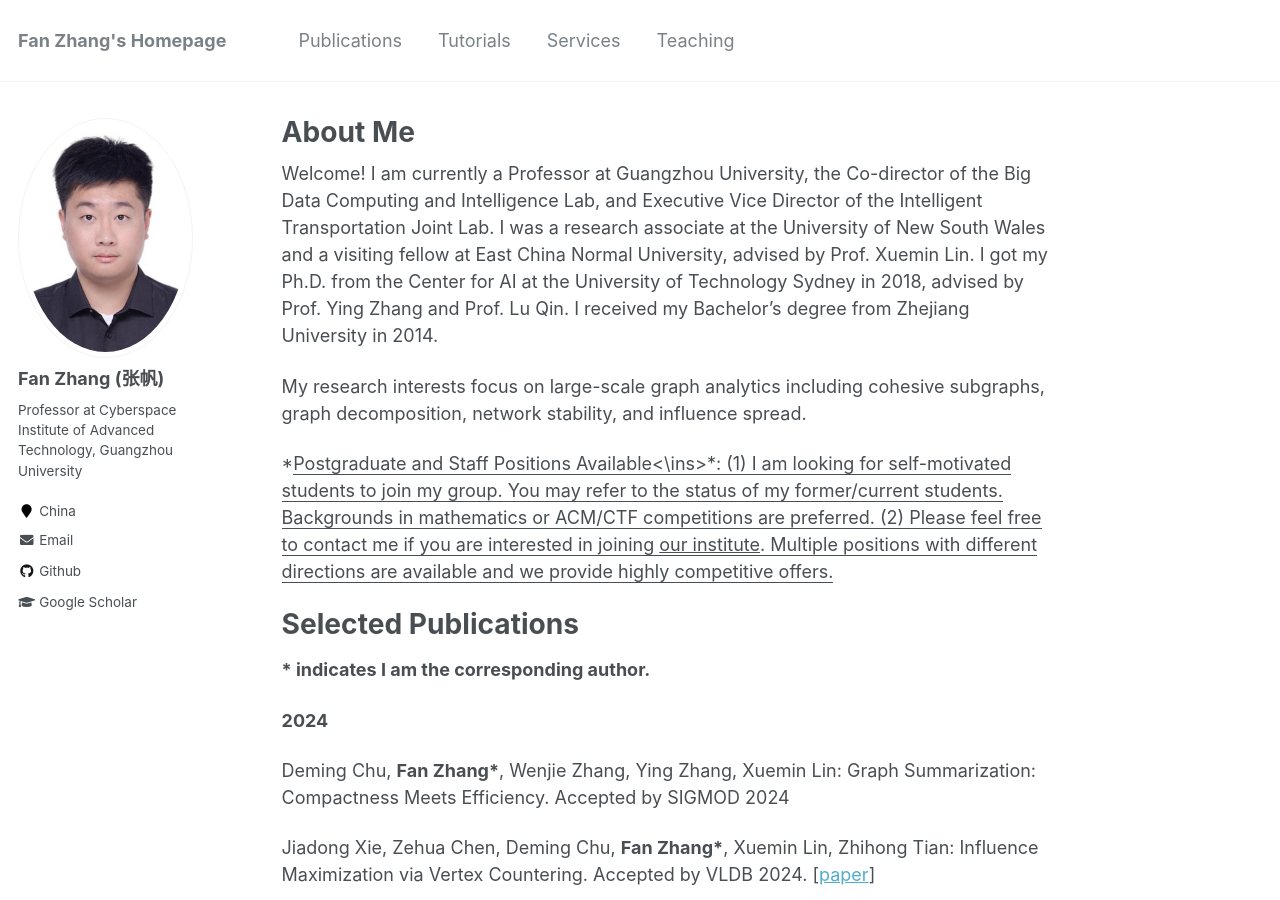
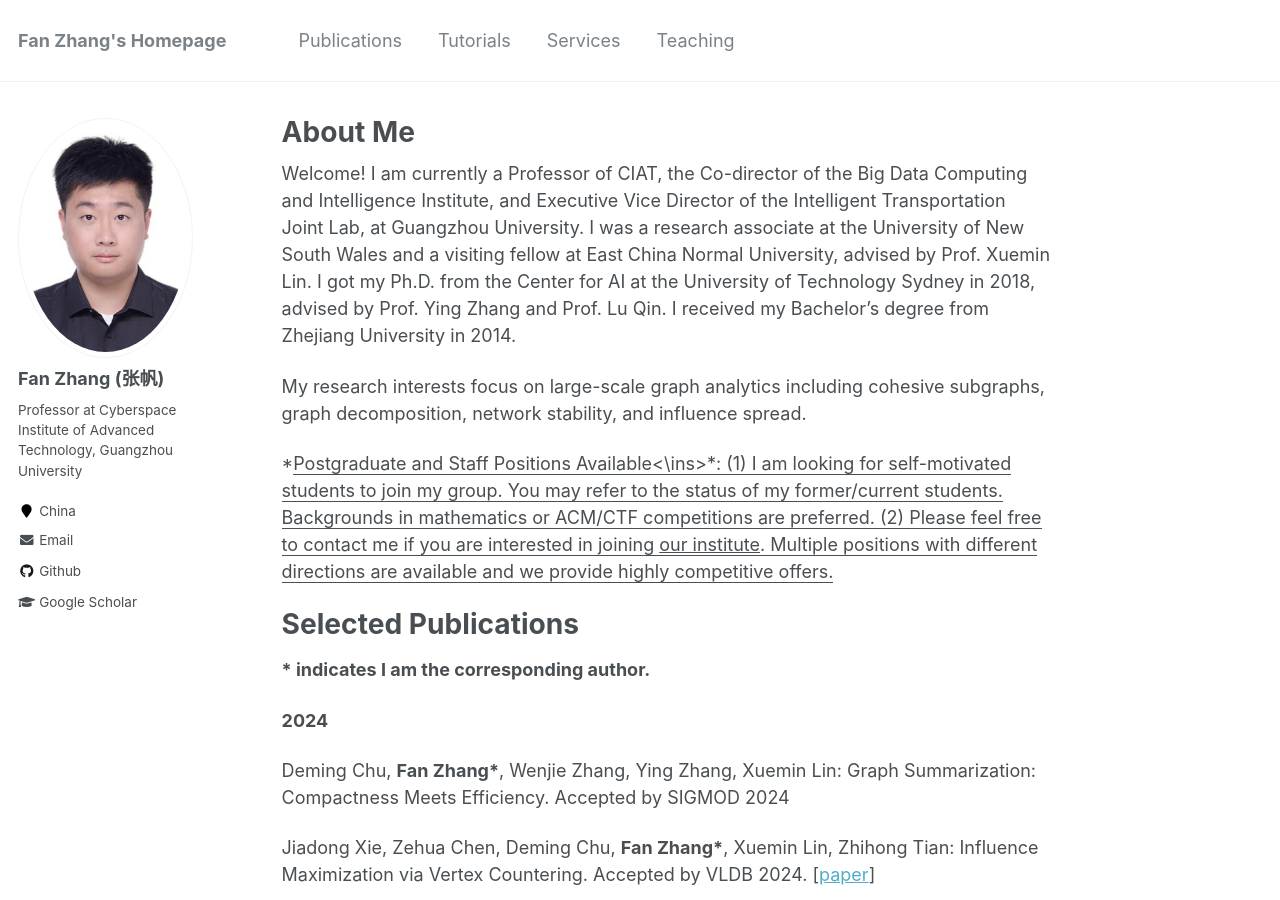
Before and after one commit to fanzhangcs/fanzhangcs.github.io, a Jekyll site: the page built from _pages/about.md, in a window 1280 px wide and 900 px high. Built offline with Jekyll 4.4.1, drawn with Linux system fonts in a browser that asks for light colours.

Commit message:
Update about.md

```diff
--- a/_pages/about.md
+++ b/_pages/about.md
@@ -8,7 +8,7 @@ redirect_from:
   - /about.html
 ---
 
-Welcome! I am currently a Professor at Guangzhou University, the Co-director of the Big Data Computing and Intelligence Lab, and Executive Vice Director of the Intelligent Transportation Joint Lab. I was a research associate at the University of New South Wales and a visiting fellow at East China Normal University, advised by Prof. Xuemin Lin. I got my Ph.D. from the Center for AI at the University of Technology Sydney in 2018, advised by Prof. Ying Zhang and Prof. Lu Qin. I received my Bachelor's degree from Zhejiang University in 2014.
+Welcome! I am currently a Professor of CIAT, the Co-director of the Big Data Computing and Intelligence Institute, and Executive Vice Director of the Intelligent Transportation Joint Lab, at Guangzhou University. I was a research associate at the University of New South Wales and a visiting fellow at East China Normal University, advised by Prof. Xuemin Lin. I got my Ph.D. from the Center for AI at the University of Technology Sydney in 2018, advised by Prof. Ying Zhang and Prof. Lu Qin. I received my Bachelor's degree from Zhejiang University in 2014.
 
 My research interests focus on large-scale graph analytics including cohesive subgraphs, graph decomposition, network stability, and influence spread.
 <!--Link to [DBLP](https://dblp.uni-trier.de/pid/21/3626-36.html).-->
```
